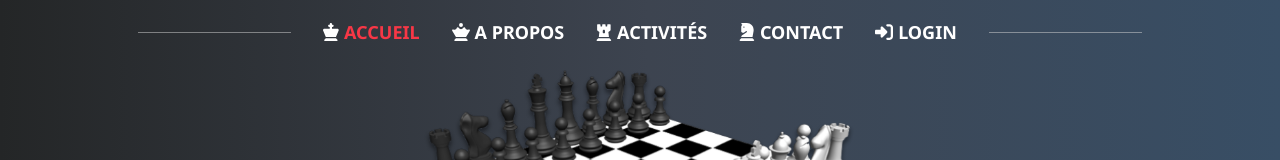
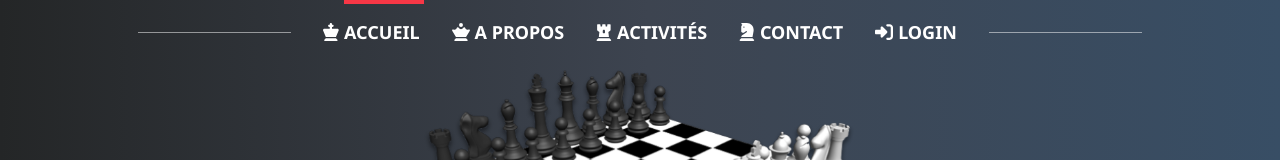
Before and after one commit to Sevrus/cdje02, a React (Vite) app: page / in a window 1280 px wide. Shown: the top 160 px of the page. Built offline with nearby package versions, Linux system fonts and the light colour scheme.

Commit message:
added red line above active nav

```diff
--- a/public/css/style.css
+++ b/public/css/style.css
@@ -22,6 +22,7 @@ time, mark, audio, video {
   box-sizing: border-box;
 }
 
+/* VERSION MOBILE */
 .navbar {
   width: 100%;
   display: flex;
@@ -109,10 +110,8 @@ time, mark, audio, video {
 .navbar__links__link a {
   color: #fff;
 }
-.navbar__links__link .active {
-  color: #f73746;
-}
 
+/* VERSION TABLETTE */
 @media screen and (min-width: 768px) {
   .navbar {
     display: flex;
@@ -137,7 +136,7 @@ time, mark, audio, video {
     content: "";
     width: 10%;
     height: 1px;
-    background-color: rgba(211, 211, 211, 0.5);
+    background-color: rgba(255, 255, 255, 0.5);
   }
   .navbar__links__link__icon {
     display: block;
@@ -146,7 +145,15 @@ time, mark, audio, video {
   .navbar__links__link__icon:hover {
     cursor: pointer;
   }
+  .navbar__links__link .active::before {
+    content: "";
+    position: absolute;
+    top: 0;
+    width: 65px;
+    border-top: solid 4px #f73746;
+  }
 }
+/* VERSION L */
 @media screen and (min-width: 1024px) {
   .navbar__links {
     font-size: 1.125rem;
@@ -155,7 +162,11 @@ time, mark, audio, video {
   .navbar__links::before, .navbar__links::after {
     width: 12%;
   }
+  .navbar__links__link .active::before {
+    width: 80px;
+  }
 }
+/* VERSION XL */
 @media screen and (min-width: 1920px) {
   .navbar__links {
     font-size: 1.25rem;
@@ -163,6 +174,9 @@ time, mark, audio, video {
   }
   .navbar__links::before, .navbar__links::after {
     width: 17%;
+  }
+  .navbar__links__link .active::before {
+    width: 90px;
   }
 }
 /* VERSION MOBILE */
--- a/src/sass/components/_headerNav.sass
+++ b/src/sass/components/_headerNav.sass
@@ -1,6 +1,7 @@
 @import '../utilities/variables'
 @import '../utilities/mixin'
 
+/* VERSION MOBILE */
 .navbar
     width: 100%
     @include flex(column, normal, center)
@@ -81,9 +82,7 @@
             a
                 color: $white
 
-            .active
-                color: $red
-
+/* VERSION TABLETTE */
 @media screen and (min-width: 768px)
     .navbar
         @include flex(row, center, center)
@@ -102,7 +101,7 @@
                 content: ''
                 width: 10%
                 height: 1px
-                background-color: rgba(211, 211, 211, .5)
+                background-color: rgba(255, 255, 255, .5)
 
             &__link
                 &__icon
@@ -112,6 +111,15 @@
                     &:hover
                         cursor: pointer
 
+                .active
+                    &::before
+                        content: ''
+                        position: absolute
+                        top: 0
+                        width: 65px
+                        border-top: solid 4px $red
+
+/* VERSION L */
 @media screen and (min-width: 1024px)
     .navbar
         &__links
@@ -121,6 +129,12 @@
             &::before, &::after
                 width: 12%
 
+            &__link
+                .active
+                    &::before
+                        width: 80px
+
+/* VERSION XL */
 @media screen and (min-width: 1920px)
     .navbar
 
@@ -130,3 +144,8 @@
 
             &::before, &::after
                 width: 17%
+
+            &__link
+                .active
+                    &::before
+                        width: 90px
```
Also changed, not shown: 1 other file (tests, documents, lock files or other folders).
